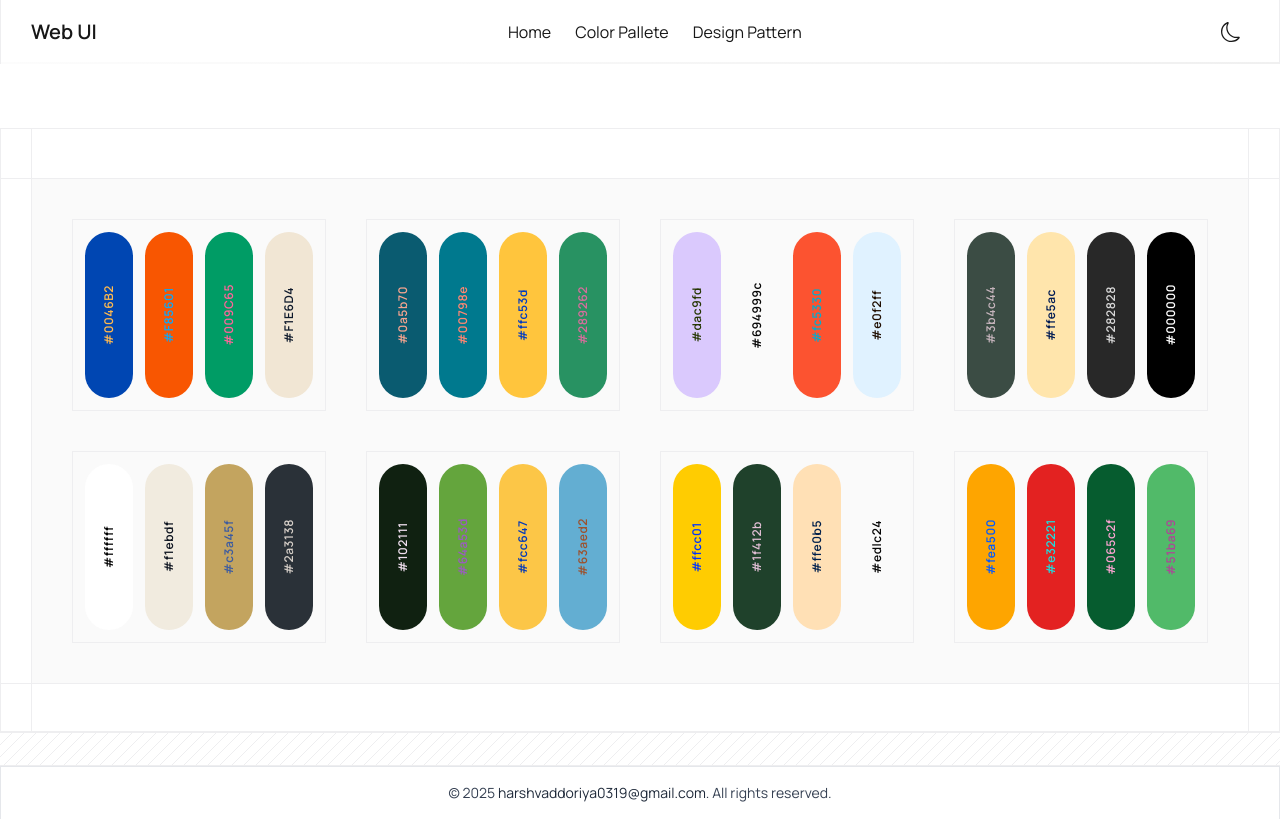
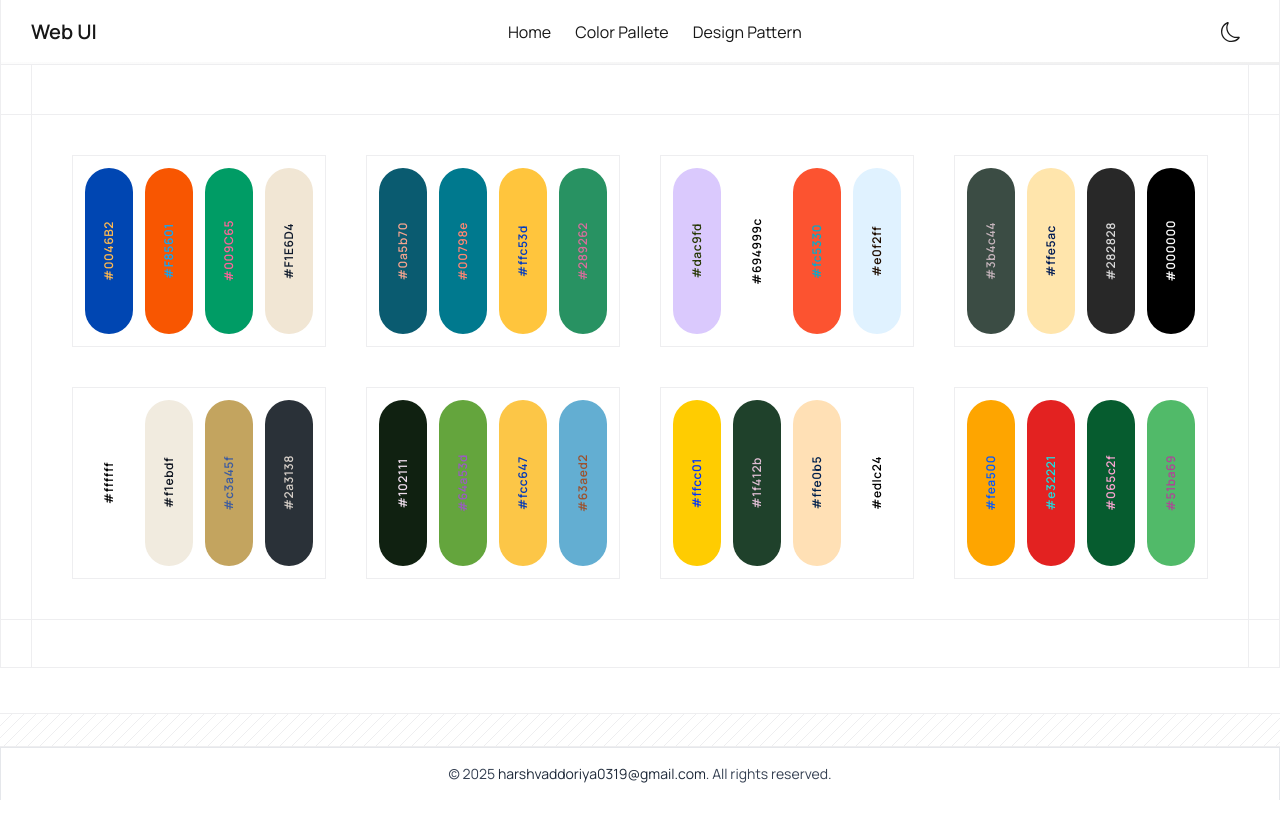
Before and after one commit to Harshdgm/web-ui, a Next.js app: page /color-pallete in a window 1280 px wide. Built offline with nearby package versions, Linux system fonts and the light colour scheme.

Commit message:
(ui):add color palette for mode

```diff
--- a/app/color-pallete/page.tsx
+++ b/app/color-pallete/page.tsx
@@ -8,8 +8,8 @@ export default function page() {
         <section className="container border-x border-b border-[#eeeef0] h-[50px]">
             <div className='p-10 border-x border-[#eeeef0]'></div>
         </section>
-        <section className="container border-x border-[#eeeef0]">
-            <div className='p-10 border-x border-[#eeeef0] bg-[#fafafa] grid grid-cols-1 sm:grid-cols-2 md:grid-cols-3 lg:grid-cols-4 gap-10'>
+        <section className="container border-x border-[#eeeef0] ">
+            <div className='p-10 border-x border-[#eeeef0] dark:bg-foreground bg-background grid grid-cols-1 sm:grid-cols-2 md:grid-cols-3 lg:grid-cols-4 gap-10'>
                 {COLOR_PALETTES.map((palette, index) => (
                 <ColorPalleteBox key={index} colors={palette} />
                 ))}
--- a/app/layout.tsx
+++ b/app/layout.tsx
@@ -23,7 +23,7 @@ export default function RootLayout({
     <html lang="en">
       <body className={`${manrope.variable} min-h-screen flex flex-col`}>
          <Header />
-         <main className="flex-1 pt-16">
+         <main className="flex-1">
           {children}
         </main>
         <Footer />
```
